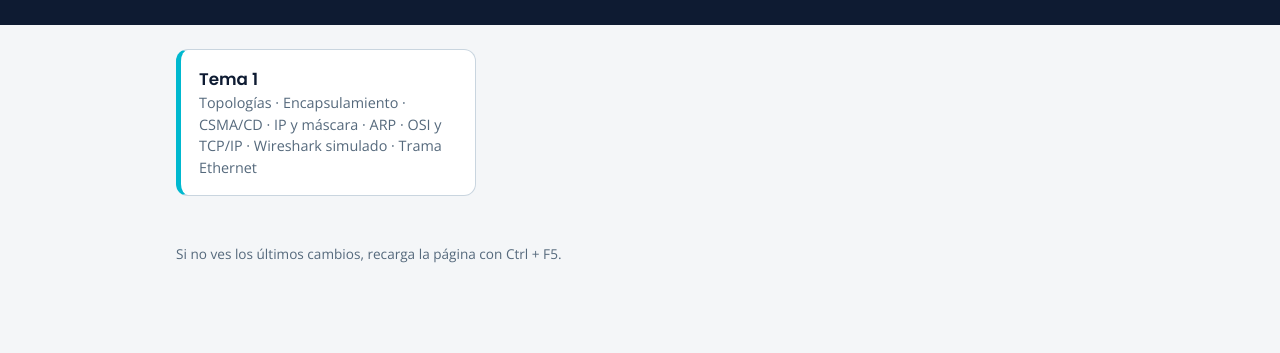
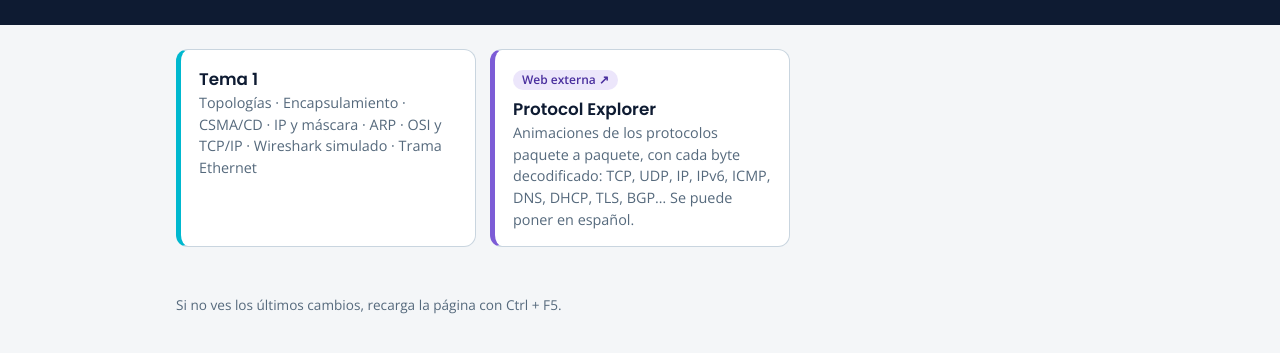
Before and after one commit to luisbs-ebora/laboratorios, a plain HTML site: page planificacion-redes/index.html in a window 1280 px wide. Shown: the part 165-518 px from the top of the page. Drawn offline with nearby package versions, Linux system fonts and the light colour scheme.

Commit message:
Web para explicar protocolos

```diff
--- a/estilos.css
+++ b/estilos.css
@@ -26,3 +26,5 @@ a.lab .mas{display:block;margin-top:10px;color:var(--accent-ink);font-weight:600
 .ciclo{font-size:.85rem;color:#B8C7D6;margin:0 0 4px}
 a.lab.taller{border-left-color:#E8A33D}
 a.lab.taller .tag{display:inline-block;margin:0 0 6px;background:#FCE6CC;color:#7A4A0B;font-size:.75rem;font-weight:600;padding:1px 9px;border-radius:999px}
+a.lab.externo{border-left-color:#7C5CD6}
+a.lab.externo .tag{display:inline-block;margin:0 0 6px;background:#ECE6FB;color:#4A2F9E;font-size:.75rem;font-weight:600;padding:1px 9px;border-radius:999px}
--- a/planificacion-redes/index.html
+++ b/planificacion-redes/index.html
@@ -21,6 +21,11 @@
     <a class="lab" href="tema1.html">
       <p class="mod">Tema 1</p>
       <p class="sec">Topologías · Encapsulamiento · CSMA/CD · IP y máscara · ARP · OSI y TCP/IP · Wireshark simulado · Trama Ethernet</p></a>
+    <!-- Web externa: Protocol Explorer (Dilum Sanjaya). Se abre en otra pestaña. -->
+    <a class="lab externo" href="https://protocol-explorer-alpha.vercel.app/" target="_blank" rel="noopener">
+      <span class="tag">Web externa ↗</span>
+      <p class="mod">Protocol Explorer</p>
+      <p class="sec">Animaciones de los protocolos paquete a paquete, con cada byte decodificado: TCP, UDP, IP, IPv6, ICMP, DNS, DHCP, TLS, BGP… Se puede poner en español.</p></a>
   </div>
 </main>
 <footer>Si no ves los últimos cambios, recarga la página con Ctrl + F5.</footer>
```
Also changed, not shown: aplicaciones-web/index.html (+5 -0 lines), redes-locales/index.html (+5 -0 lines).
